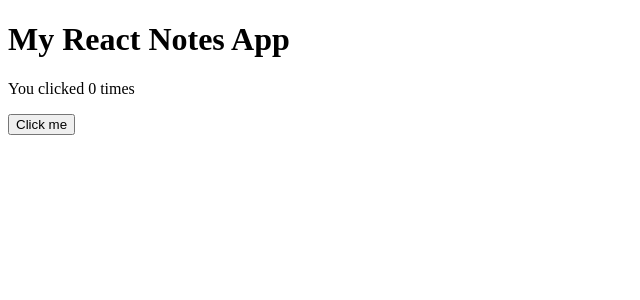
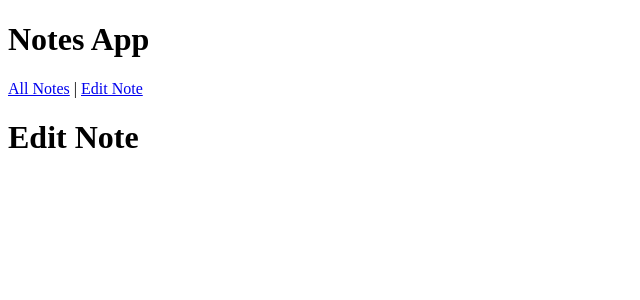
Before and after one commit to HelloX3030/react-playground, a React (Vite) app: page /edit in a window 1280 px wide. Shown: the top 300 px of the page, without its empty margins (0-640 px from the left). Built offline with nearby package versions, Linux system fonts and the light colour scheme.

Commit message:
added seperation into NoteEditor and NoteList pages

```diff
--- a/package.json
+++ b/package.json
@@ -11,7 +11,8 @@
   },
   "dependencies": {
     "react": "^19.1.0",
-    "react-dom": "^19.1.0"
+    "react-dom": "^19.1.0",
+    "react-router-dom": "^7.6.2"
   },
   "devDependencies": {
     "@eslint/js": "^9.25.0",
--- /dev/null
+++ b/src/App.tsx
@@ -0,0 +1,21 @@
+import { Routes, Route, Link } from 'react-router-dom';
+import { NoteList } from './pages/NoteList';
+import { NoteEditor } from './pages/NoteEditor';
+
+function App() {
+  return (
+    <div>
+      <h1>Notes App</h1>
+      <nav>
+        <Link to="/">All Notes</Link> | <Link to="/edit">Edit Note</Link>
+      </nav>
+
+      <Routes>
+        <Route path="/" element={<NoteList />} />
+        <Route path="/edit" element={<NoteEditor />} />
+      </Routes>
+    </div>
+  );
+}
+
+export default App;
--- a/src/components/Counter.tsx
+++ /dev/null
@@ -1,18 +0,0 @@
-import { useState } from "react";
-
-function Counter() {
-  const [count, setCount] = useState(0);
-
-  function handleClick() {
-    setCount(count + 1);
-  }
-
-  return (
-    <div>
-      <p>You clicked {count} times</p>
-      <button onClick={handleClick}>Click me</button>
-    </div>
-  );
-}
-
-export {Counter};
--- a/src/main.tsx
+++ b/src/main.tsx
@@ -1,10 +1,12 @@
-import { StrictMode } from 'react'
-import { createRoot } from 'react-dom/client'
-import {Counter} from './components/Counter'
+import React from 'react';
+import ReactDOM from 'react-dom/client';
+import { BrowserRouter } from 'react-router-dom';
+import App from './App';
 
-createRoot(document.getElementById('root')!).render(
-  <StrictMode>
-    <h1>My React Notes App</h1>
-    <Counter />
-  </StrictMode>,
-)
+ReactDOM.createRoot(document.getElementById('root')!).render(
+  <React.StrictMode>
+    <BrowserRouter>
+    <App />
+    </BrowserRouter>
+  </React.StrictMode>
+);
--- /dev/null
+++ b/src/pages/NoteEditor.tsx
@@ -0,0 +1,9 @@
+function NoteEditor() {
+    return (
+      <div>
+        <h1>Edit Note</h1>
+        {/* Later: form here */}
+      </div>
+    );
+  }
+  export {NoteEditor};
--- /dev/null
+++ b/src/pages/NoteList.tsx
@@ -0,0 +1,10 @@
+function NoteList() {
+    return (
+      <div>
+        <h1>All Notes</h1>
+        {/* Later: list notes here */}
+      </div>
+    );
+  }
+
+  export {NoteList};
```
Also changed, not shown: 2 other files (tests, documents, lock files or other folders).
